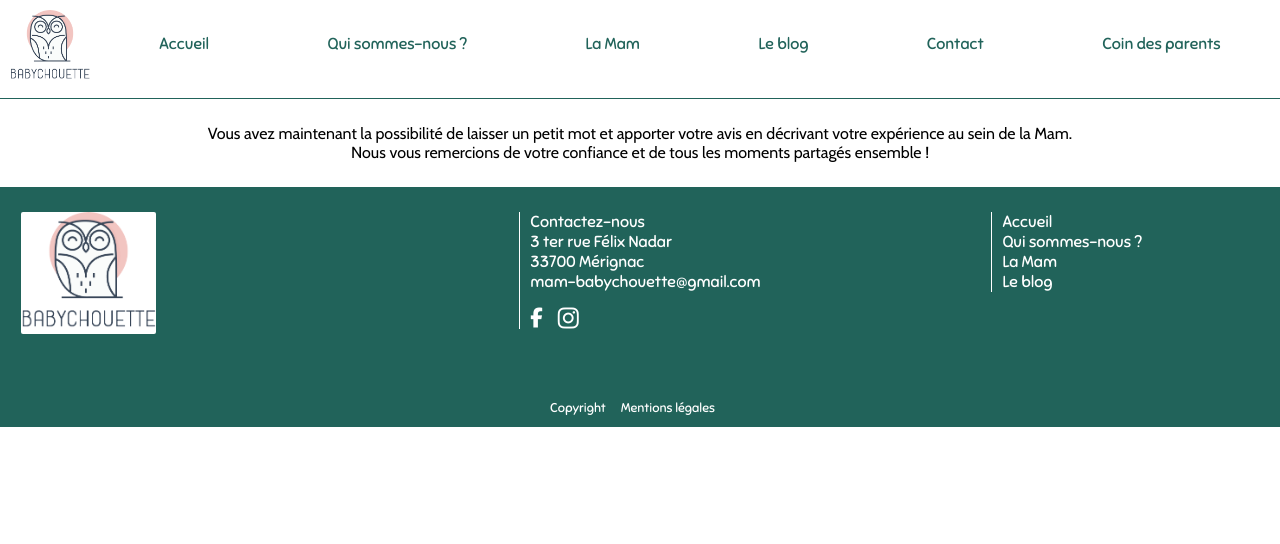
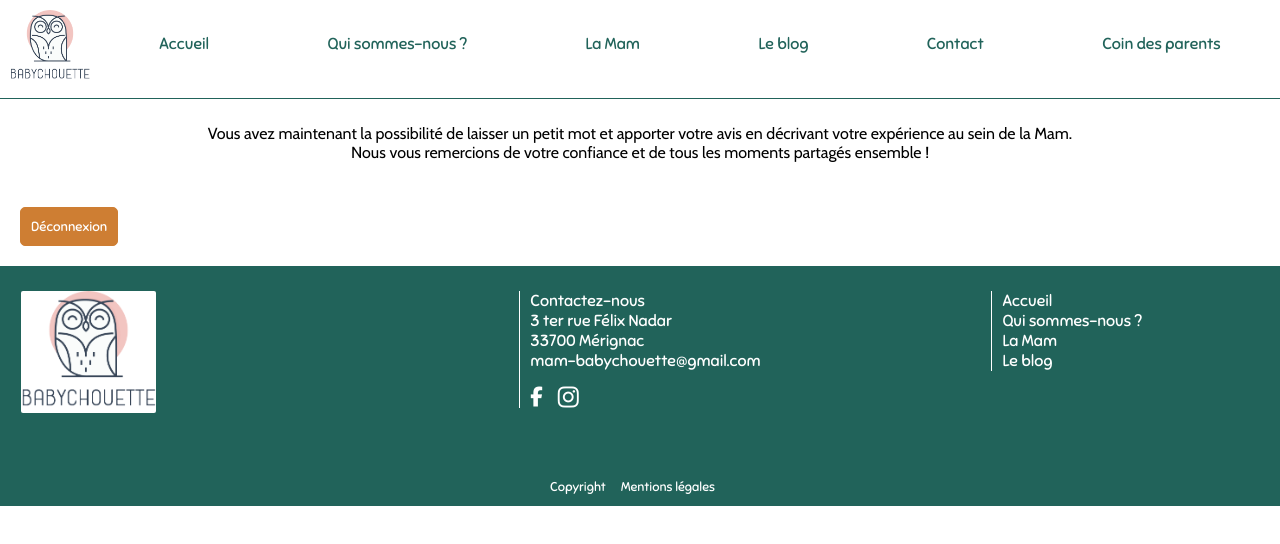
Before and after one commit to masamana/babychouette-react, a React (Create React App) app: page /avis in a window 1280 px wide. Shown: the top 544 px of the page. Built offline with nearby package versions, Linux system fonts and the light colour scheme.

Commit message:
logout btn

```diff
--- /dev/null
+++ b/src/assets/scss/components/_logoutBtn.scss
@@ -0,0 +1,17 @@
+.logout {
+    margin: 20px;
+    color: $blanc;
+    font-family: $snigletRegular;
+    background-color: $orange;
+    border: 1px solid $orange;
+    border-radius: 5px;
+    padding: 10px;
+    cursor: pointer;
+    &:hover {
+        background-color: $blanc;
+        border: 1px solid $orange;
+        color: $orange;
+
+    }
+
+}
--- a/src/assets/scss/style.scss
+++ b/src/assets/scss/style.scss
@@ -20,3 +20,4 @@
 @import"theme/signUp";
 
 @import"components/links";
+@import"components/logoutBtn";
--- a/src/assets/scss/theme/_blog.scss
+++ b/src/assets/scss/theme/_blog.scss
@@ -39,6 +39,12 @@ main {
                     display: flex;
                     flex-direction: column;
                     align-items: center;
+
+
+                    .link-btn {
+                        position: absolute;
+                        top: 80%;
+                    }
                 }
             }
                 // padding: 15px;
@@ -46,10 +52,6 @@ main {
                 // flex-direction: column;
                 // gap: .5rem;
 
-                // .link-btn {
-                //     position: absolute;
-                //     top: 80%;
-                // }
         }
     }
 }
--- /dev/null
+++ b/src/components/LogoutBtn.jsx
@@ -0,0 +1,19 @@
+import { Link, useNavigate } from "react-router-dom";
+
+
+const LogoutBtn = () => {
+    const navigate = useNavigate();
+    const logOut = () => {
+        localStorage.removeItem('jwt');
+        navigate('/');
+    };
+
+    return (
+        <>
+            <button className="logout" onClick={() => logOut()}>Déconnexion</button>
+        </>
+
+    )
+};
+
+export default LogoutBtn;
--- a/src/pages/Avis.jsx
+++ b/src/pages/Avis.jsx
@@ -1,6 +1,7 @@
 import Header from "../components/Header";
 import Footer from "../components/Footer";
 import { Link } from "react-router-dom";
+import LogoutBtn from "../components/LogoutBtn";
 
 const Avis = () => {
 
@@ -12,7 +13,7 @@ const Avis = () => {
             <section className="avis">
                 <p>Vous avez maintenant la possibilité de laisser un petit mot et apporter votre avis en décrivant votre expérience au sein de la Mam. <br/>
                 Nous vous remercions de votre confiance et de tous les moments partagés ensemble !</p>
-
+                <LogoutBtn />
             </section>
         </main>
 
--- a/src/pages/DashboardAdmin.jsx
+++ b/src/pages/DashboardAdmin.jsx
@@ -3,6 +3,7 @@ import { useNavigate } from "react-router";
 import Header from "../components/Header";
 import Footer from "../components/Footer";
 import ListArticlesAdmin from "./ListArticlesAdmin";
+
 
 
 const DashboardAdmin = (props) => {
@@ -50,17 +51,12 @@ const DashboardAdmin = (props) => {
         <>
         <Header />
         {role === 'admin' &&
-        <main>
-          <h1>Bienvenue dans l'espace Admin</h1>
-
-
-          <section className="dashboard">
-              <h2>Les articles du blog</h2>
+          <main>
+            <h1>Bienvenue dans l'espace Admin</h1>
 
               <ListArticlesAdmin />
 
-          </section>
-        </main>
+          </main>
         }
         <Footer />
         </>
--- a/src/pages/ListArticlesAdmin.jsx
+++ b/src/pages/ListArticlesAdmin.jsx
@@ -1,6 +1,7 @@
 import { useEffect, useState } from "react";
 import ArticleDetails from "./ArticleDetails";
 import { Link } from "react-router-dom";
+import LogoutBtn from "../components/LogoutBtn";
 
 const ListArticlesAdmin = () => {
     const [articles, setArticles] = useState([]);
@@ -27,10 +28,11 @@ const ListArticlesAdmin = () => {
 
     return (
       <>
-        <main>
+       <h2>Les articles du blog</h2>
         <section className="dashboard-admin">
           <div className="container">
             <Link className="link-btn" to="/create-article">Créer un article</Link>
+            <LogoutBtn />
           </div>
           <div className="dashboard">
             <table border={1}>
@@ -56,8 +58,7 @@ const ListArticlesAdmin = () => {
               </tbody>
             </table>
           </div>
-          </section>
-        </main>
+        </section>
       </>
     );
   };
--- a/src/pages/Login.jsx
+++ b/src/pages/Login.jsx
@@ -48,6 +48,8 @@ const Login = () => {
             alert('Combinaison email et mot de pass incorrecte')
             navigate('/login')
         }
+        // Mon email et password sont visibles dans le payload, trouver comment ne pas
+
     };
 
     return (
@@ -76,6 +78,7 @@ const Login = () => {
                                 id="password"
                                 name="password"
                                 placeholder="Mot de passe"
+                                required
                             /><br /><br />
 
                             <button className="link-btn" type="submit">Connexion</button>
--- a/src/pages/SignUp.jsx
+++ b/src/pages/SignUp.jsx
@@ -5,6 +5,7 @@ import { useNavigate } from "react-router-dom";
 
 const SignUp = () => {
   const navigate = useNavigate();
+
   const handleSubmit = (event) => {
     event.preventDefault();
 
@@ -45,7 +46,7 @@ const SignUp = () => {
       <section className="create-account">
         <div className="form-container">
           <form onSubmit={handleSubmit}>
-          <input type="radio" name="radio1" value="monsieur" />
+            <input type="radio" name="radio1" value="monsieur" />
             <label>M.</label>
             <input type="radio" name="radio1" value="madame" />
             <label>Mme.</label><br /><br />
```
